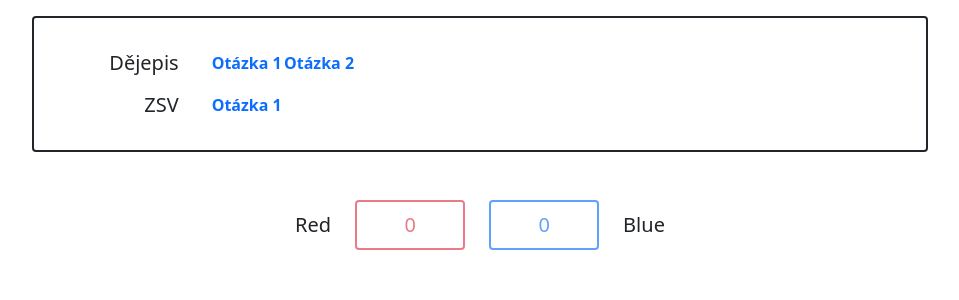
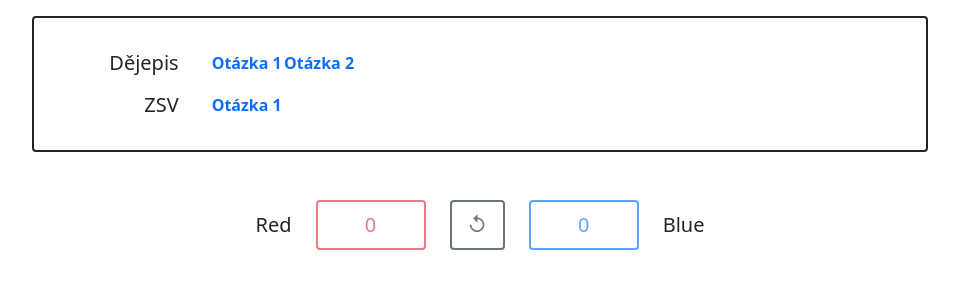
Before and after one commit to Smidra/vedomostni-turnaj, a Flask app: page / in a window 1280 px wide. Shown: the part 136-436 px from the top of the page, without its empty margins (160-1119 px from the left). Run offline with Flask 2, Linux system fonts and the light colour scheme.

Commit message:
Added realod button to avoid form resubmimssion.

```diff
--- a/templates/game.html
+++ b/templates/game.html
@@ -51,6 +51,13 @@
       <div class="col">
         <button type="button" class="btn btn-outline-danger btn-lg border-2 rounded" style="width: 110px" disabled>{{ r }}</button>
       </div>
+
+      <div class="col">
+        <form method="get" action="{{ server }}/">
+          <button type="submit" class="btn btn-outline-secondary btn-lg border-2 rounded" style="width:fit-content;">↺</button>
+        </form>
+      </div>
+
       <div class="col">
         <button type="button" class="btn btn-outline-primary btn-lg border-2 rounded" style="width: 110px;" disabled>{{ b }}</button>
       </div>
```
